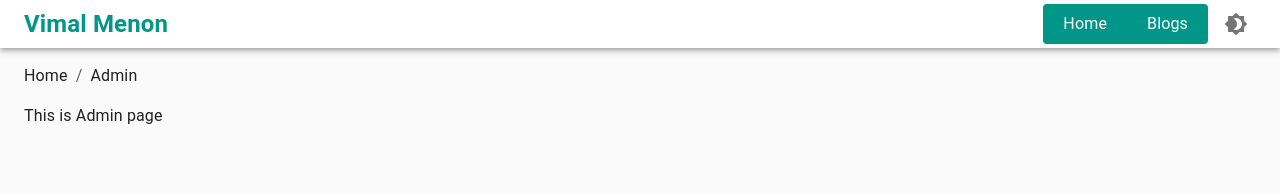
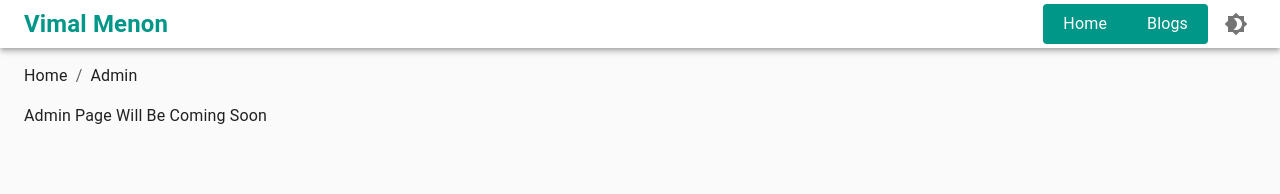
Before and after one commit to vimalmenon/vimalmenon.github.io, a Next.js app: page /admin in a window 1280 px wide. Shown: the top 194 px of the page. Built offline with nearby package versions, Linux system fonts and the light colour scheme; what @mui/material-nextjs would draw is missing.

Commit message:
added page coming soon

```diff
--- a/src/app/admin/page.tsx
+++ b/src/app/admin/page.tsx
@@ -1,6 +1,7 @@
 import Box from '@mui/material/Box';
 import type { Metadata } from 'next';
 import { Breadcrumbs } from '@common';
+import { ComingSoon } from '@component';
 import { Navigation } from '@data';
 
 export const metadata: Metadata = {
@@ -12,7 +13,7 @@ const Page: React.FC = () => {
   return (
     <Box component="main">
       <Breadcrumbs navigation={Navigation.Admin} />
-      <div>This is Admin page</div>
+      <ComingSoon page="Admin Page" />
     </Box>
   );
 };
--- /dev/null
+++ b/src/component/ComingSoon/ComingSoon.component.tsx
@@ -0,0 +1,7 @@
+import Box from '@mui/material/Box';
+import React from 'react';
+import { IComingSoon } from './ComingSoon';
+
+export const ComingSoon: React.FC<IComingSoon> = ({ page }) => {
+  return <Box>{page} Will Be Coming Soon</Box>;
+};
--- /dev/null
+++ b/src/component/ComingSoon/ComingSoon.d.ts
@@ -0,0 +1,3 @@
+export interface IComingSoon {
+  page: string;
+}
--- /dev/null
+++ b/src/component/ComingSoon/index.ts
@@ -0,0 +1 @@
+export * from './ComingSoon.component';
--- a/src/component/index.ts
+++ b/src/component/index.ts
@@ -1 +1,2 @@
+export * from './ComingSoon';
 export * from './CopyToClipboard';
```
Also changed, not shown: 1 other file (tests, documents, lock files or other folders).
